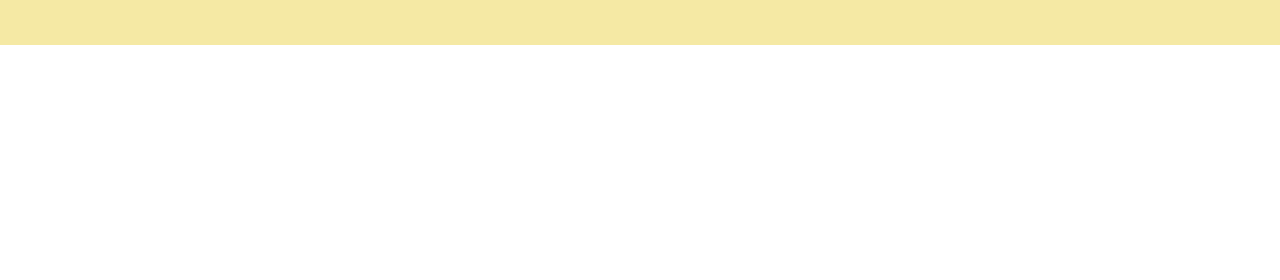
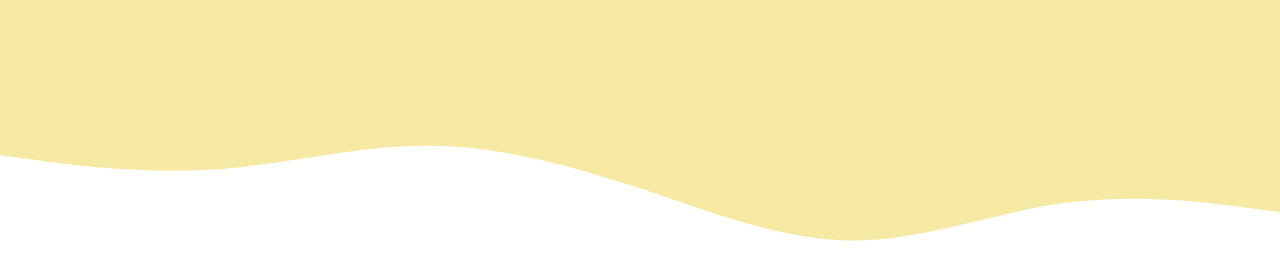
Before and after one commit to arifincesar/my-portofolio, a plain HTML site: page index.html in a window 1280 px wide. Shown: the part 396-676 px from the top of the page. Drawn offline with nearby package versions, Linux system fonts and the light colour scheme.

Commit message:
nambah waves di jumbotron dan memperbaiki css tentang padding

```diff
--- a/assets/style.css
+++ b/assets/style.css
@@ -1,4 +1,4 @@
 .jumbotron {
-  padding: 2rem 1rem;
+  padding-top: 2rem;
   background-color: #f5e9a4;
 }
--- a/index.html
+++ b/index.html
@@ -46,6 +46,13 @@
       <img src="assets/img/yoo.jpg" alt="Arifin Cesar Priyoga" width="200" class="rounded-circle img-thumbnail" />
       <h1 class="display-4">Arifin Cesar Priyoga</h1>
       <p class="lead">just simply people</p>
+      <svg xmlns="http://www.w3.org/2000/svg" viewBox="0 0 1440 320">
+        <path
+          fill="#ffffff"
+          fill-opacity="1"
+          d="M0,160L40,165.3C80,171,160,181,240,176C320,171,400,149,480,149.3C560,149,640,171,720,197.3C800,224,880,256,960,256C1040,256,1120,224,1200,213.3C1280,203,1360,213,1400,218.7L1440,224L1440,320L1400,320C1360,320,1280,320,1200,320C1120,320,1040,320,960,320C880,320,800,320,720,320C640,320,560,320,480,320C400,320,320,320,240,320C160,320,80,320,40,320L0,320Z"
+        ></path>
+      </svg>
     </section>
     <!-- end jumbotron -->
 
```
